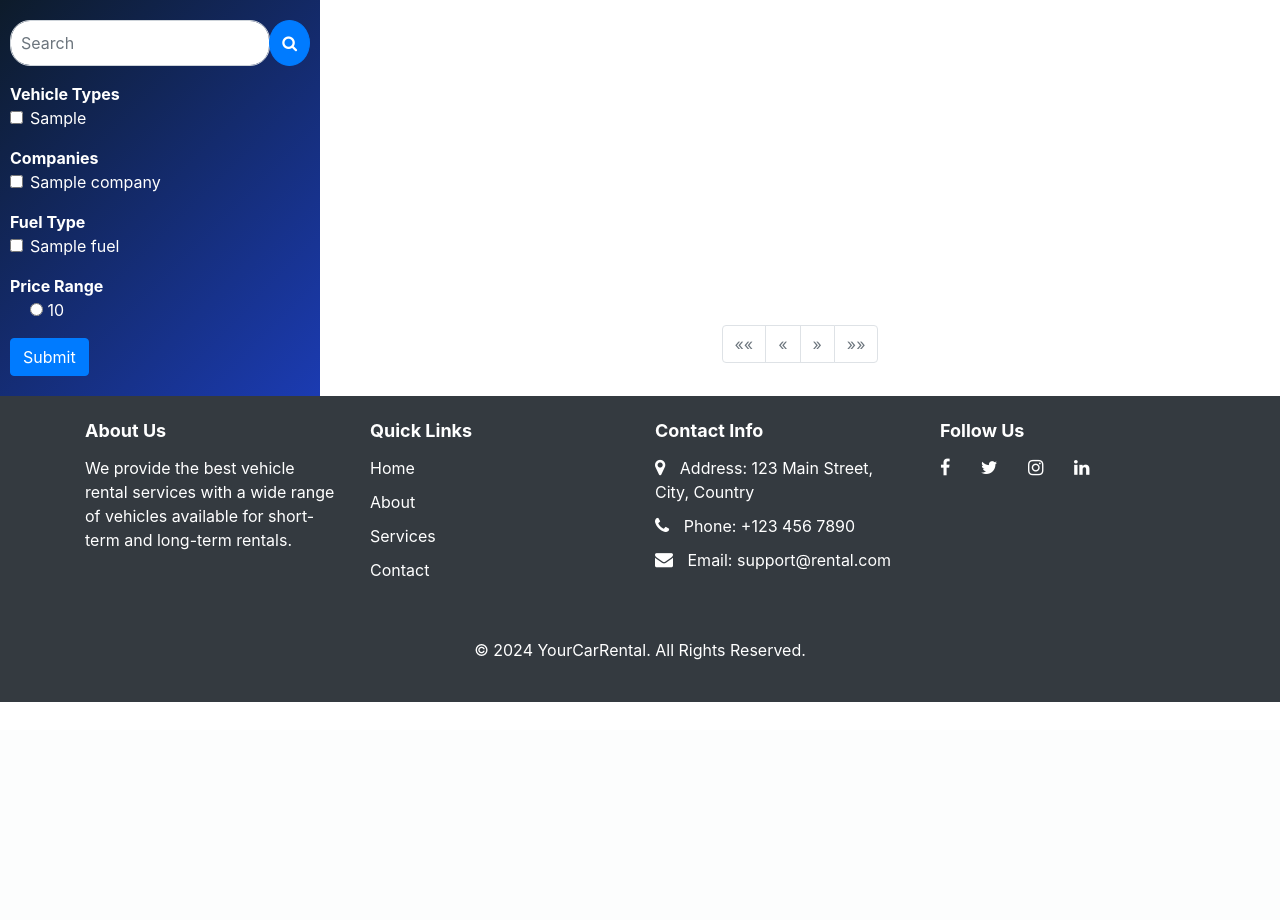
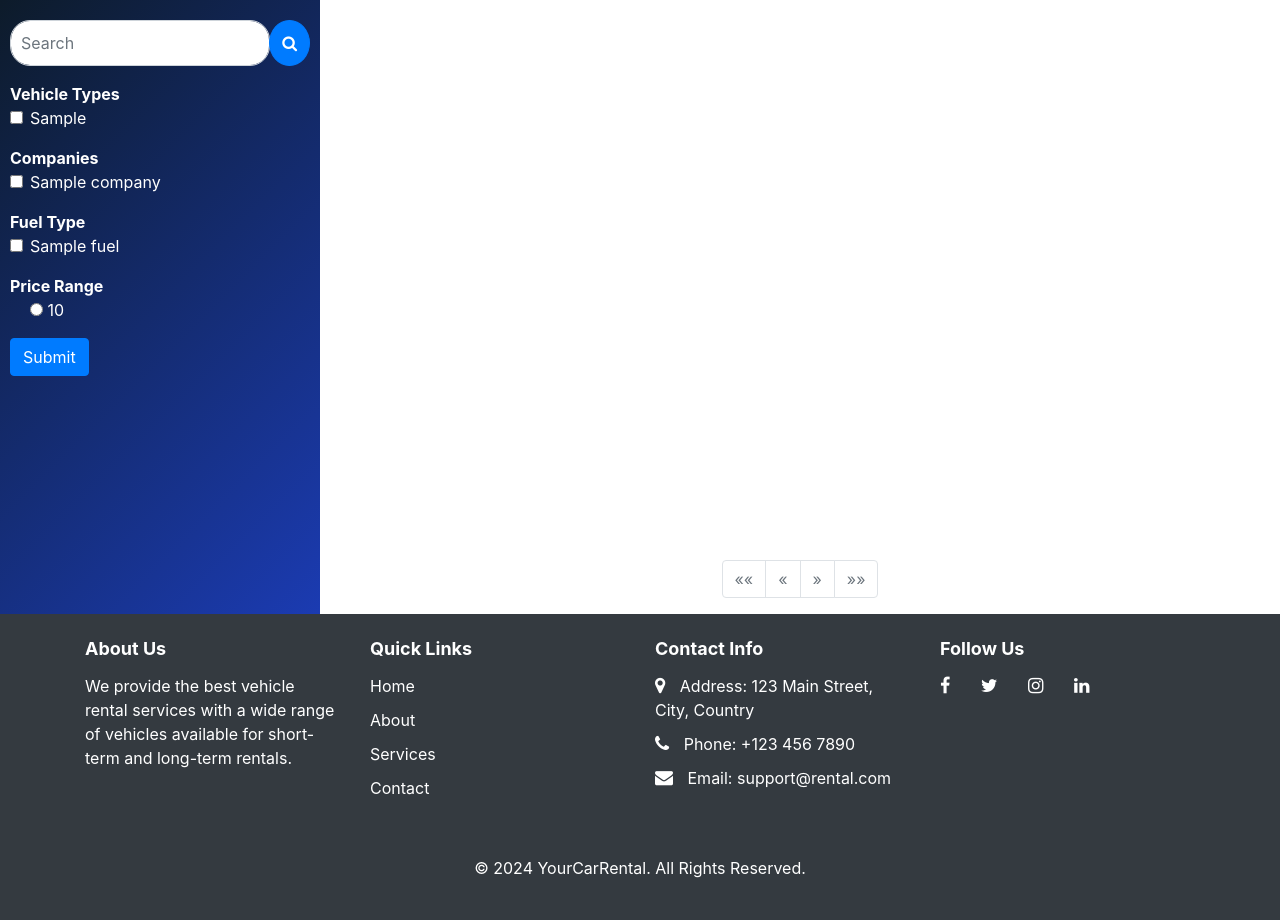
Before and after one commit to bipuld/Car-Rental-System, a Django app: template Owner/templates/Owner_base.html in a window 1280 px wide. Shown: the part 70-990 px from the top of the page. Before the commit the page ends 772 px from the top, so only its background shows below. Run offline with Django 3.2, Linux system fonts and the light colour scheme; data comes from the database, SQL or seed files in the repository; the template is opened without the code that fills it: values that come from a table or form of the project are taken from there, most other values are stand-ins (such as "Sample title", 1, 10 or a date in 2020); some libraries are stand-ins or nearby versions.

Commit message:
solved stash problem

```diff
--- a/CustomerHome/templates/LoggedinBase.html
+++ b/CustomerHome/templates/LoggedinBase.html
@@ -107,7 +107,7 @@
 
                 {% endblock %}
                 <nav aria-label="Page navigation mb-2">
-                    <ul class="pagination justify-content-center"  style="display:flex; margin-top:10vh;">
+                    <ul class="pagination justify-content-center"  style="display:flex; margin-top:70vh;">
                         <!-- Previous Page Controls -->
                         {% if vehicle.has_previous %}
                             <li class="page-item">
--- a/CustomerHome/templates/base.html
+++ b/CustomerHome/templates/base.html
@@ -228,7 +228,7 @@
 
         <!-- pagination -->
         <nav aria-label="Page navigation">
-            <ul class="pagination justify-content-center">
+            <ul class="pagination justify-content-center" >
                 <!-- Previous Page Controls -->
                 {% if vehicle.has_previous %}
                     <li class="page-item">
--- a/Owner/templates/Owner_base.html
+++ b/Owner/templates/Owner_base.html
@@ -109,7 +109,7 @@
                 {% endblock %}
                   <!-- Landing page pagination -->
                 <nav aria-label="Page navigation mb-2">
-                    <ul class="pagination justify-content-center" style="display:flex; margin-top:35%;">
+                    <ul class="pagination justify-content-center"  style="display:flex; margin-top:70vh;">
                         <!-- Previous Page Controls -->
                         {% if vehicle.has_previous %}
                             <li class="page-item">
```
Also changed, not shown: 1 other file.
